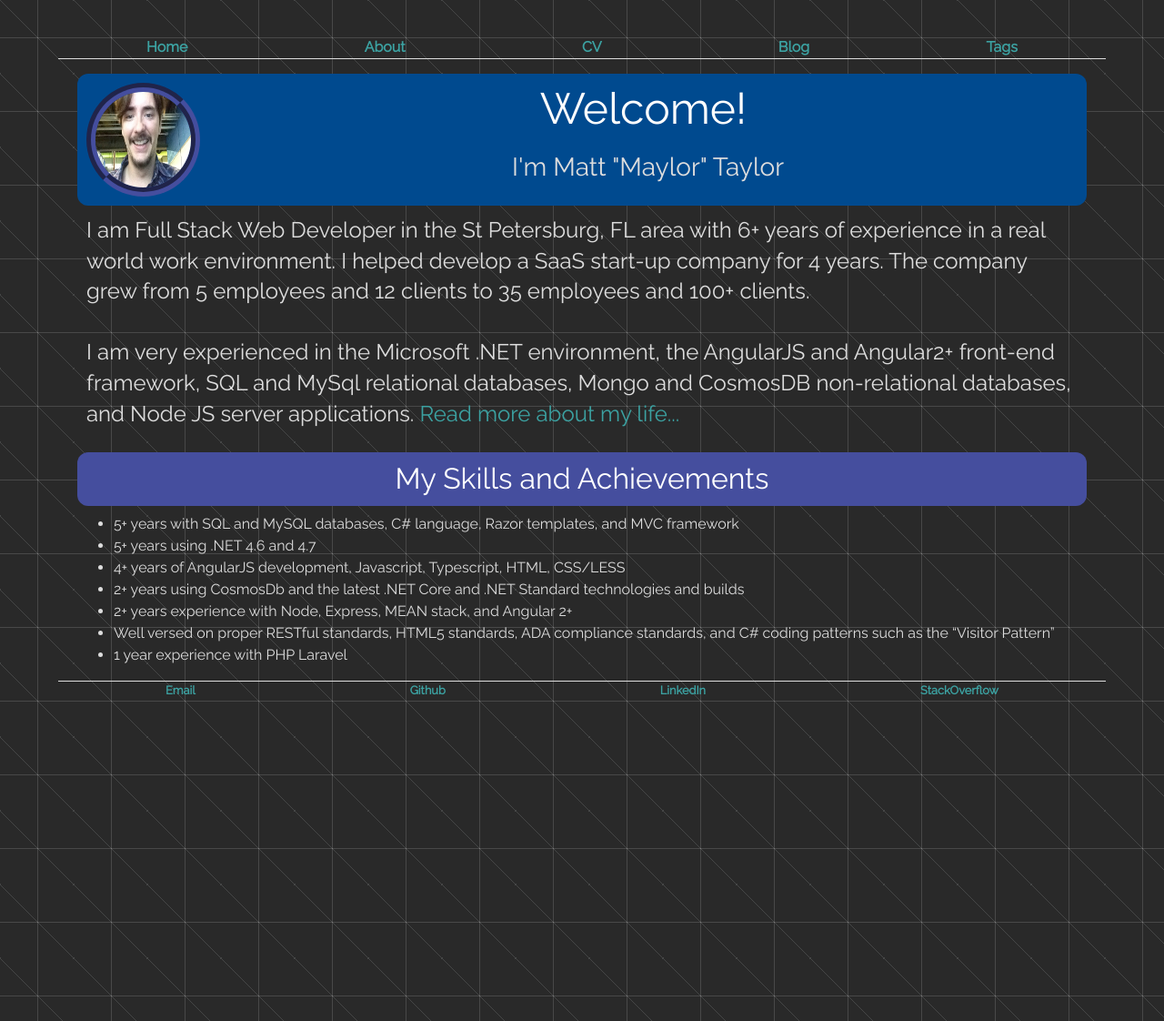
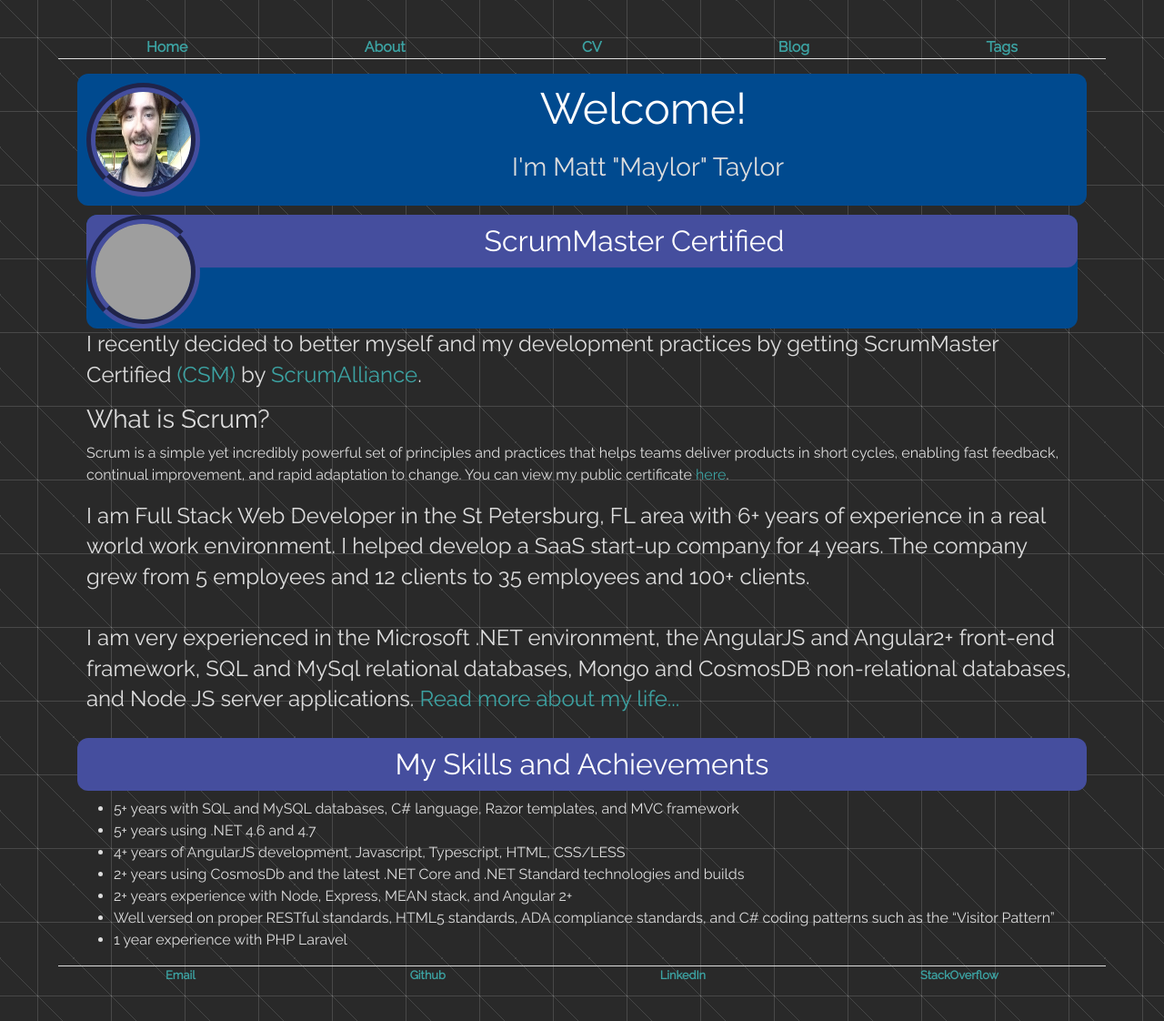
Before and after one commit to maylortaylor/maylortaylor.github.io, a Jekyll site: the page index.html, which Jekyll copies as it is, in a window 1280 px wide. Shown: the whole page at 91% size. Built offline with Jekyll 4.4.1, drawn with Linux system fonts in a browser that asks for light colours; nearby versions of some CDN libraries.

Commit message:
added CSM

```diff
--- a/index.html
+++ b/index.html
@@ -1,9 +1,67 @@
----
-layout: default
-title: Matt "Maylor" Taylor, Full Stack Web Developer
----
+<!DOCTYPE html>
+	<html>
 
-<div class="header clearfix">
+
+
+
+
+
+
+
+
+<head>
+	<meta charset="utf-8">
+	<meta name="viewport" content="width=device-width, initial-scale=1, shrink-to-fit=no">
+	<meta name="description" content="Full Stack Developer">
+	<meta name="author" content="Matthew Taylor">
+	<title>Matt "Maylor" Taylor, Full Stack Developer | Matt "Maylor" Taylor, Full Stack Web Developer </title>
+
+	<!-- page icon -->
+	<link rel="shortcut icon" href="../assets/media/face.png">
+
+	<!-- google font -->
+	<link href="https://fonts.googleapis.com/css?family=Raleway" rel="stylesheet">
+	<!-- font awesome -->
+	<link rel="stylesheet" href="https://use.fontawesome.com/releases/v5.3.1/css/all.css" integrity="sha384-mzrmE5qonljUremFsqc01SB46JvROS7bZs3IO2EmfFsd15uHvIt+Y8vEf7N7fWAU"
+	 crossorigin="anonymous">
+
+	<!-- scripts -->
+	<script src="//ajax.googleapis.com/ajax/libs/jquery/1.9.1/jquery.min.js"></script>
+	<!-- <link rel="stylesheet" type="text/css" href="/assets/js/jquery.min.js"> -->
+	<script src="https://cdn.rawgit.com/google/code-prettify/master/loader/run_prettify.js?lang=css&amp;lang=sql&amp;skin=desert&amp;autorun=true"></script>
+
+	<!-- styles -->
+	<link rel="stylesheet" href="/assets/css/bootstrap/css/bootstrap.min.css">
+	<link rel="stylesheet" type="text/css" href="/assets/css/main.css">
+
+
+
+  <script async src="https://www.googletagmanager.com/gtag/js?id=" + 'UA-124224289-1'></script>
+  <script>
+    window.dataLayer = window.dataLayer || [];
+    function gtag(){dataLayer.push(arguments);}
+    gtag('js', new Date());
+
+    gtag('config', 'UA-124224289-1');
+  </script>
+
+
+</head>
+		<body>
+
+			<nav>
+    <ul class="navigation">
+        <li><a href="/">Home</a></li>
+        <li><a href="/about">About</a></li>
+        <li><a href="/cv">CV</a></li>
+        <li><a href="/blog">Blog</a></li>
+        <li><a href="/tags">Tags</a></li>
+    </ul>
+</nav>
+
+			<div class="container">
+
+				<div class="header clearfix">
 	<img src="./assets/media//headshot.JPG" class="headshot-pic rounded-circle float-left" alt="Matt Taylor's Face" width="125"
 	 height="125">
 	<h1>Welcome!</h1>
@@ -13,6 +71,24 @@ title: Matt "Maylor" Taylor, Full Stack Web Developer
 <div class="row">
 	<div class="col">
 		<div class="text-container">
+
+			<div class="header clearfix">
+				<img src="./assets/media//seal-csm.png" class="rounded-circle float-left" alt="CSM Seal" width="125"
+					height="125">
+				<h2 class="header-name">ScrumMaster Certified</h2>
+			</div>
+
+			<p>
+				I recently decided to better myself and my development practices by getting ScrumMaster
+				Certified <a href="https://www.scrumalliance.org/get-certified/practitioners/csm-certification">(CSM)</a>
+				by <a href="https://www.scrumalliance.org/" target="_blank">ScrumAlliance</a>.
+
+				<h3>What is Scrum?</h3>
+				Scrum is a simple yet incredibly powerful set of principles and practices that helps teams deliver products in short cycles,
+				enabling fast feedback, continual improvement, and rapid adaptation to change.
+
+				You can view my public certificate <a href="http://bcert.me/sbyourhga" target="_blank">here</a>.
+			</p>
 			<p>
 				I am Full Stack Web Developer in the St Petersburg, FL area with 6+ years of
 				experience in a real world work environment.
@@ -45,3 +121,26 @@ title: Matt "Maylor" Taylor, Full Stack Web Developer
 		</ul>
 	</div>
 </div>
+
+			</div><!-- /.container -->
+
+			<footer>
+    <ul class="foot">
+        <li class="toes"><a href="mailto:maylortaylor@gmail.com">Email</a></li>
+        <li class="toes"><a target="_blank" href="https://github.com/maylortaylor">Github</a></li>
+        <li class="toes"><a target="_blank" href="https://www.linkedin.com/in/matthew-taylor-8675309/">LinkedIn</a></li>
+        <li class="toes"><a target="_blank" href="https://stackoverflow.com/users/1848526/maylortaylor">StackOverflow</a></li>
+    </ul>
+</footer>
+
+			<!-- javascript at the end of the doc so page loads faster -->
+<script src="/assets/js/library.js"></script>
+<script src="https://cdnjs.cloudflare.com/ajax/libs/popper.js/1.14.0/umd/popper.min.js" integrity="sha384-cs/chFZiN24E4KMATLdqdvsezGxaGsi4hLGOzlXwp5UZB1LY//20VyM2taTB4QvJ"
+    crossorigin="anonymous"></script>
+
+<!-- <script src="https://code.jquery.com/jquery-3.3.1.slim.min.js" integrity="sha384-q8i/X+965DzO0rT7abK41JStQIAqVgRVzpbzo5smXKp4YfRvH+8abtTE1Pi6jizo"
+    crossorigin="anonymous"></script> -->
+<script src="/assets/js/bootstrap/js/bootstrap.min.js"></script>
+<!-- <script src="https://stackpath.bootstrapcdn.com/bootstrap/4.1.0/js/bootstrap.min.js" integrity="sha384-uefMccjFJAIv6A+rW+L4AHf99KvxDjWSu1z9VI8SKNVmz4sk7buKt/6v9KI65qnm" crossorigin="anonymous"></script> -->
+		</body>
+	</html>
```
